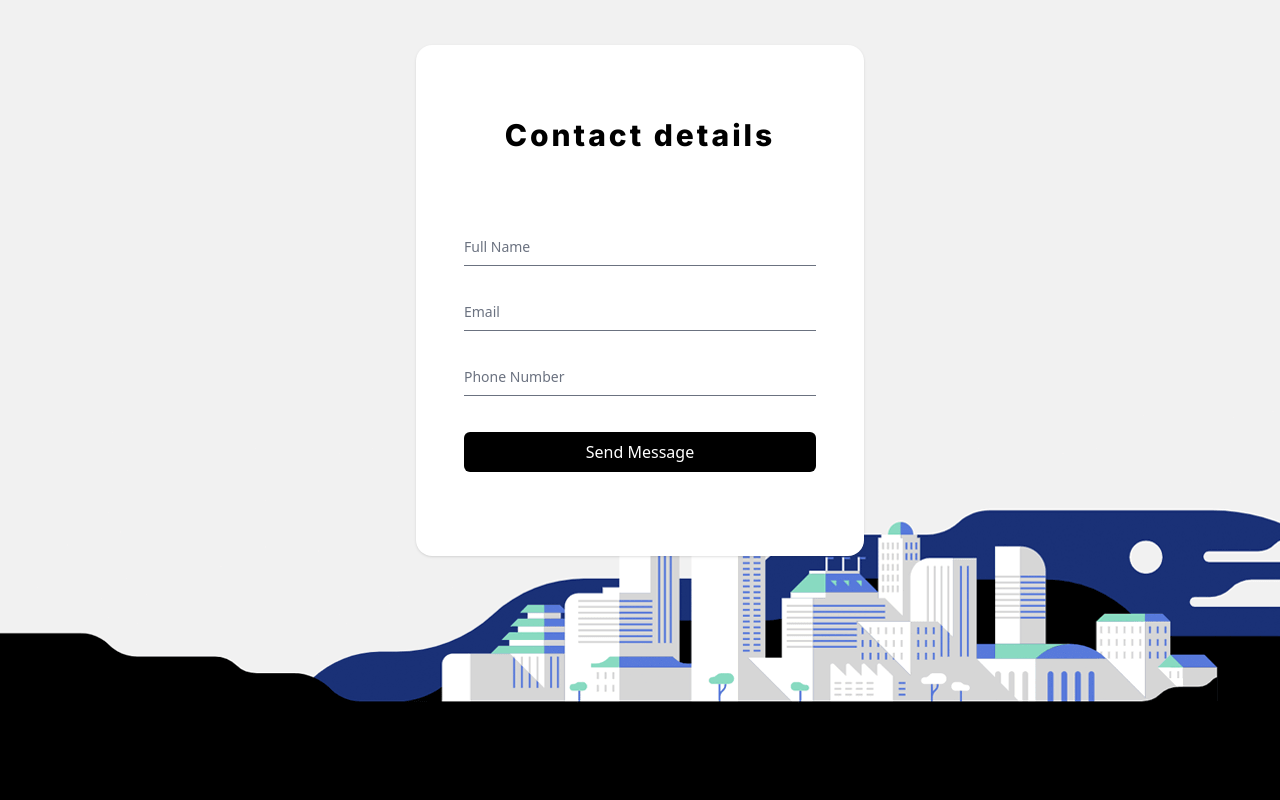
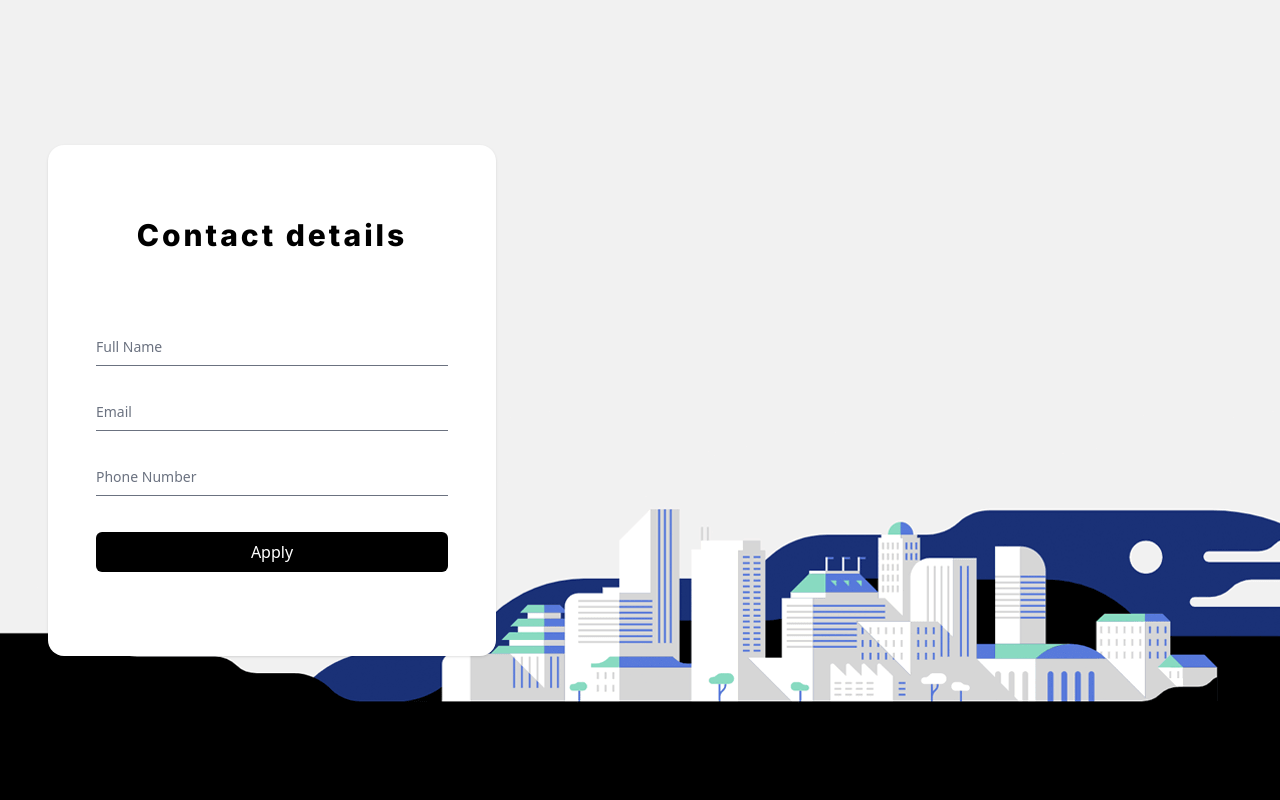
Before and after one commit to dianamatkava/cosmicpython-fastapi, a Flask app: page / in a window 1280 px wide. Run offline with Flask 2, Linux system fonts and the light colour scheme; style sheets or scripts are compiled from the project's sources.

Commit message:
v1/template: finished desktop design

```diff
--- a/templates/arb-form.html
+++ b/templates/arb-form.html
@@ -16,7 +16,7 @@
 <body>
     <div class="w-full h-full">
         <div class="flex items-center justify-start h-screen bg-bottom" id='contact'>
-            <div class="mx-auto w-full max-w-md main-form p-12 mt-[-200px] bg-white rounded-2xl shadow dark:bg-gray-700">
+            <div class="mx-auto w-full max-w-md main-form p-12 mt-[-200px] bg-white rounded-2xl shadow dark:bg-gray-700 sm:m-12">
                 <h1 class="text-3xl font-bold text-center p-6 tracking-widest">Contact details</h1>
 
                 <form method='POST' class="mt-12">
@@ -42,7 +42,7 @@
                     </div>
                     </div>
                     <div id='subbmit'>
-                        <div class='mb-6'><a onclick='onSendMessage()' class="my-9 rounded-md bg-black px-10 py-2 text-white cursor-pointer text-center block w-full">Send Message</a></div>
+                        <div class='mb-6'><a onclick='onSendMessage()' class="my-9 rounded-md bg-black px-10 py-2 text-white cursor-pointer text-center block w-full">Apply</a></div>
                     </div>
 
                 </form>
```
